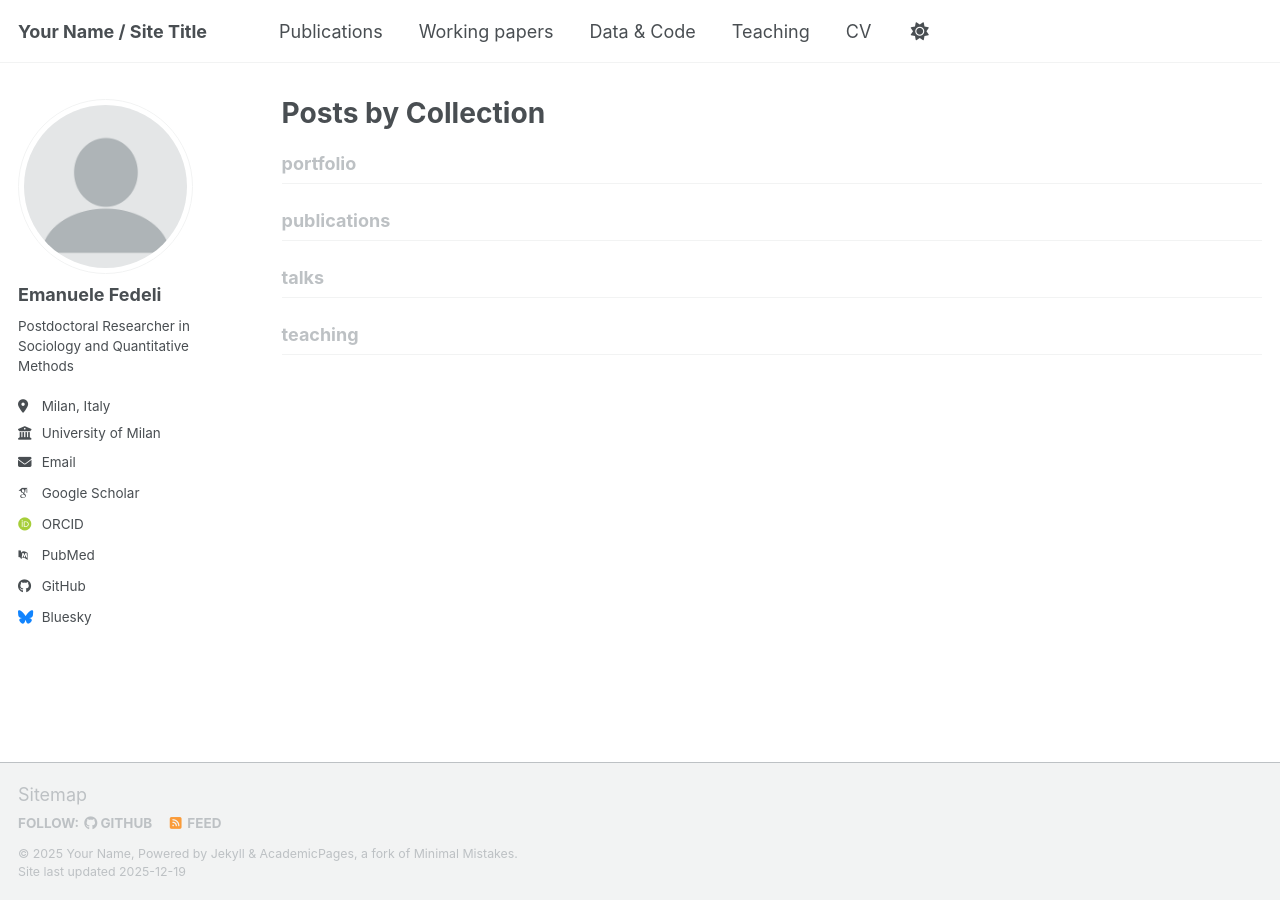
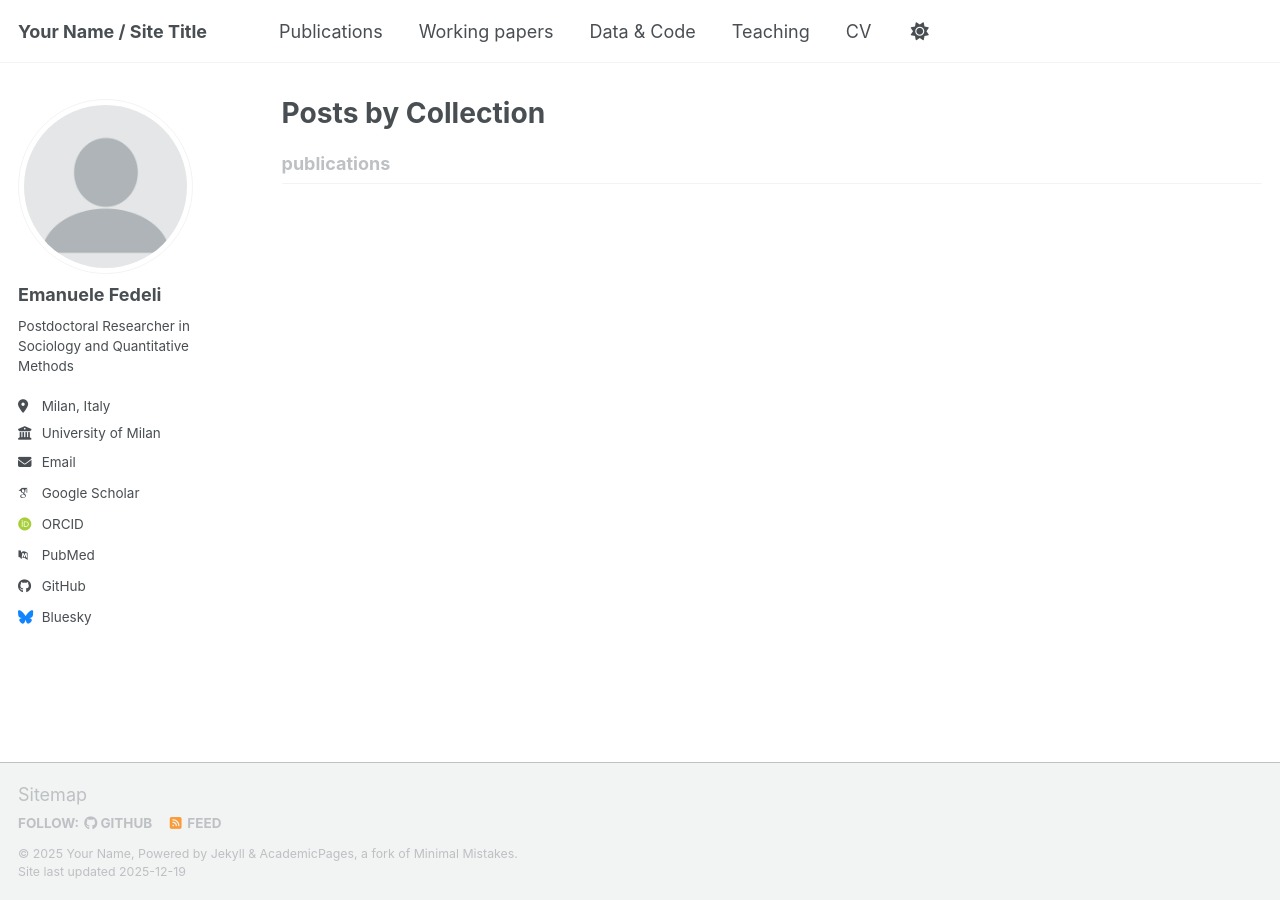
Before and after one commit to emanuelefedeli/emanuelefedeli.github.io, a Jekyll site: the page built from _pages/collection-archive.html, in a window 1280 px wide. Built offline with Jekyll 4.4.1, drawn with Linux system fonts in a browser that asks for light colours; some web fonts are replaced; a script bundle is joined from its source files by our own code; library files that are not in the unit come from our copies; some of the changed lines change nothing that is shown.

Commit message:
Update _config.yml

```diff
--- a/_config.yml
+++ b/_config.yml
@@ -220,18 +220,10 @@ kramdown:
 
 # These settings control the types of collections used by the template
 collections:
-  teaching:
-    output: true
-    permalink: /:collection/:path/
   publications:
     output: true
     permalink: /:collection/:path/
-  portfolio:
-    output: true
-    permalink: /:collection/:path/
-  talks:
-    output: true
-    permalink: /:collection/:path/
+
 
 
 # These settings control how pages and collections are included in the site
```
